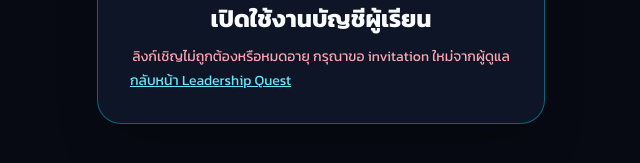
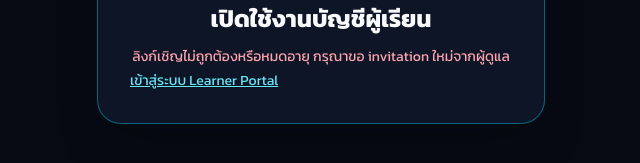
Before and after one commit to jinnat-LHT/Gamification-App, a plain HTML site: page set-password.html in a window 1280 px wide. Shown: the part 397-560 px from the top of the page, 319-959 px from the left. Drawn offline with nearby package versions, Linux system fonts and the light colour scheme.

Commit message:
fix: route activated learners to learner portal

```diff
--- a/set-password.html
+++ b/set-password.html
@@ -29,7 +29,7 @@
       <button id="submitButton" class="w-full rounded-xl bg-gradient-to-r from-cyan-500 to-blue-600 px-4 py-3 font-bold text-slate-950 hover:from-cyan-400 hover:to-blue-500">บันทึกรหัสผ่าน</button>
     </form>
 
-    <a id="homeLink" href="./" class="mt-6 hidden text-center text-sm text-cyan-300 underline">กลับหน้า Leadership Quest</a>
+    <a id="homeLink" href="./leadership_quest_User.html" class="mt-6 hidden text-center text-sm text-cyan-300 underline">เข้าสู่ระบบ Learner Portal</a>
   </main>
 
   <script src="./supabase-admin-config.js"></script>
```
